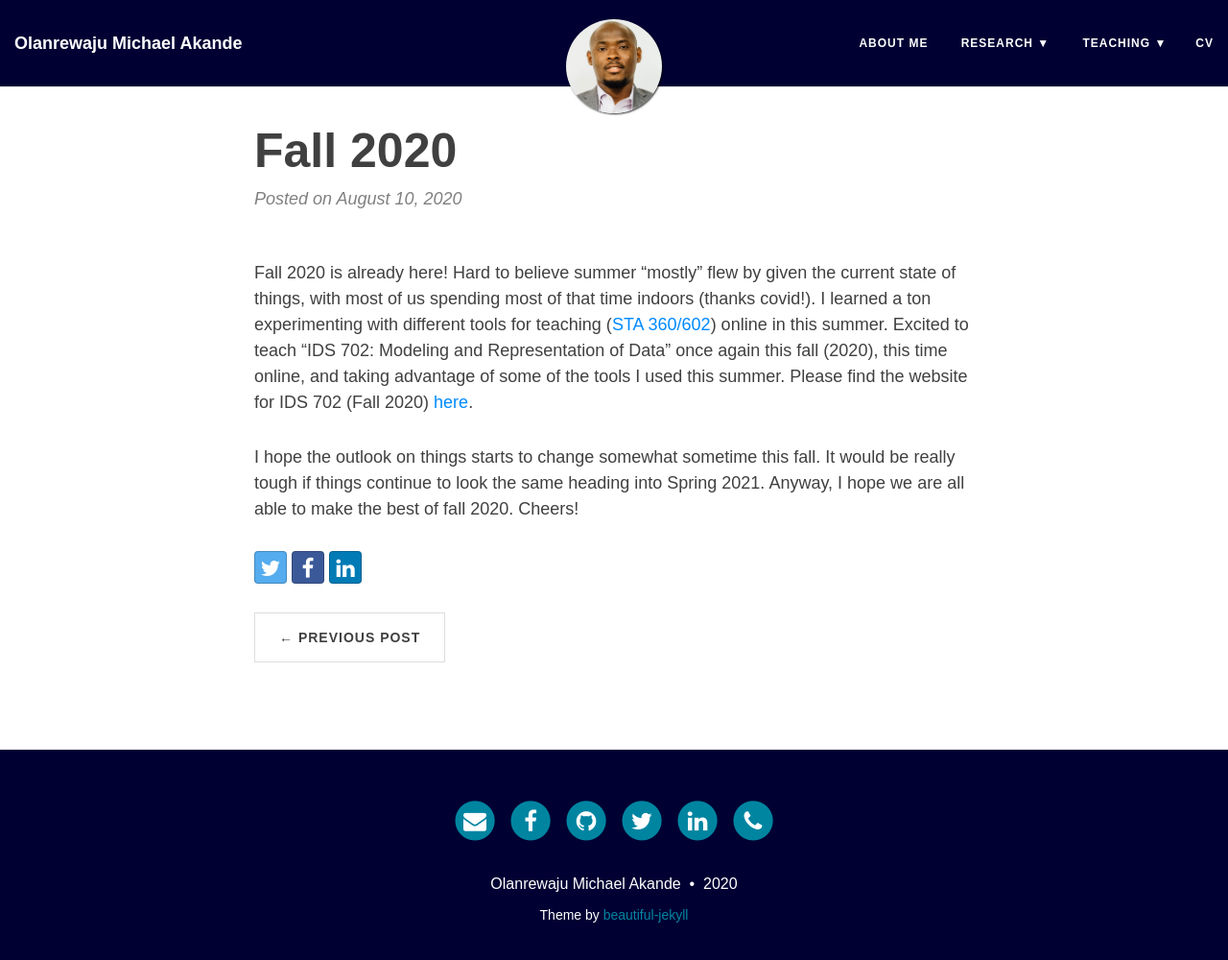
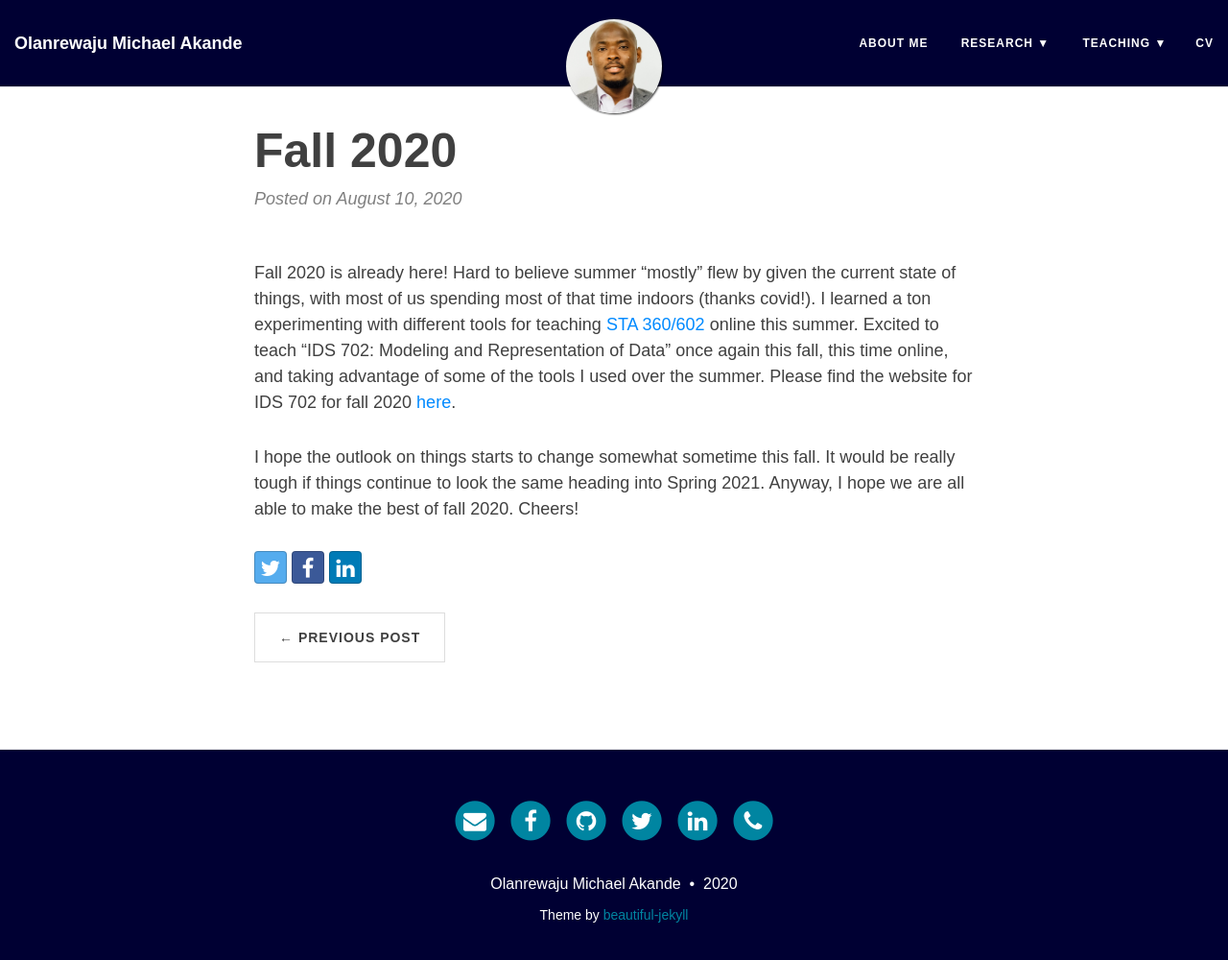
Before and after one commit to akandelanre/akandelanre.github.io, a Jekyll site: the page built from _posts/2020-08-10-FALL2020.md, in a window 1280 px wide and 1014 px high. Shown: the top 1000 px of the window at 96% size. Built offline with Jekyll 4.4.1, drawn with Linux system fonts in a browser that asks for light colours; nearby versions of some CDN libraries.

Commit message:
Fix minor typo

```diff
--- a/_posts/2020-08-10-FALL2020.md
+++ b/_posts/2020-08-10-FALL2020.md
@@ -4,6 +4,6 @@ title: Fall 2020
 #image: /img/profile-pic.jpg
 ---
 
-Fall 2020 is already here! Hard to believe summer "mostly" flew by given the current state of things, with most of us spending most of that time indoors (thanks covid!). I learned a ton experimenting with different tools for teaching ([STA 360/602](https://sta-360-602l-su20.github.io/Course-Website/)) online in this summer. Excited to teach "IDS 702: Modeling and Representation of Data" once again this fall (2020), this time online, and taking advantage of some of the tools I used this summer. Please find the website for IDS 702 (Fall 2020) [here](https://ids-702-f20.github.io/Course-Website/).
+Fall 2020 is already here! Hard to believe summer "mostly" flew by given the current state of things, with most of us spending most of that time indoors (thanks covid!). I learned a ton experimenting with different tools for teaching [STA 360/602](https://sta-360-602l-su20.github.io/Course-Website/) online this summer. Excited to teach "IDS 702: Modeling and Representation of Data" once again this fall, this time online, and taking advantage of some of the tools I used over the summer. Please find the website for IDS 702 for fall 2020 [here](https://ids-702-f20.github.io/Course-Website/).
 
 I hope the outlook on things starts to change somewhat sometime this fall. It would be really tough if things continue to look the same heading into Spring 2021. Anyway, I hope we are all able to make the best of fall 2020. Cheers!
```
